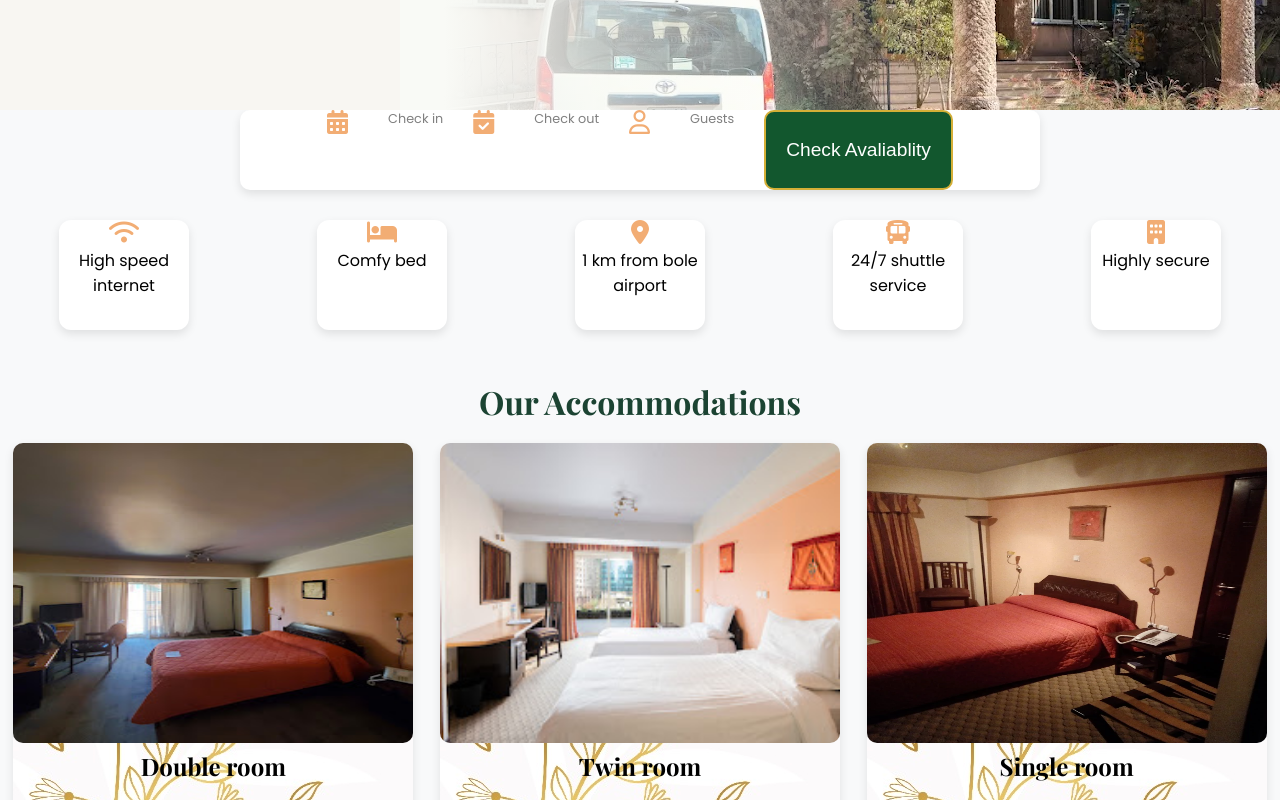
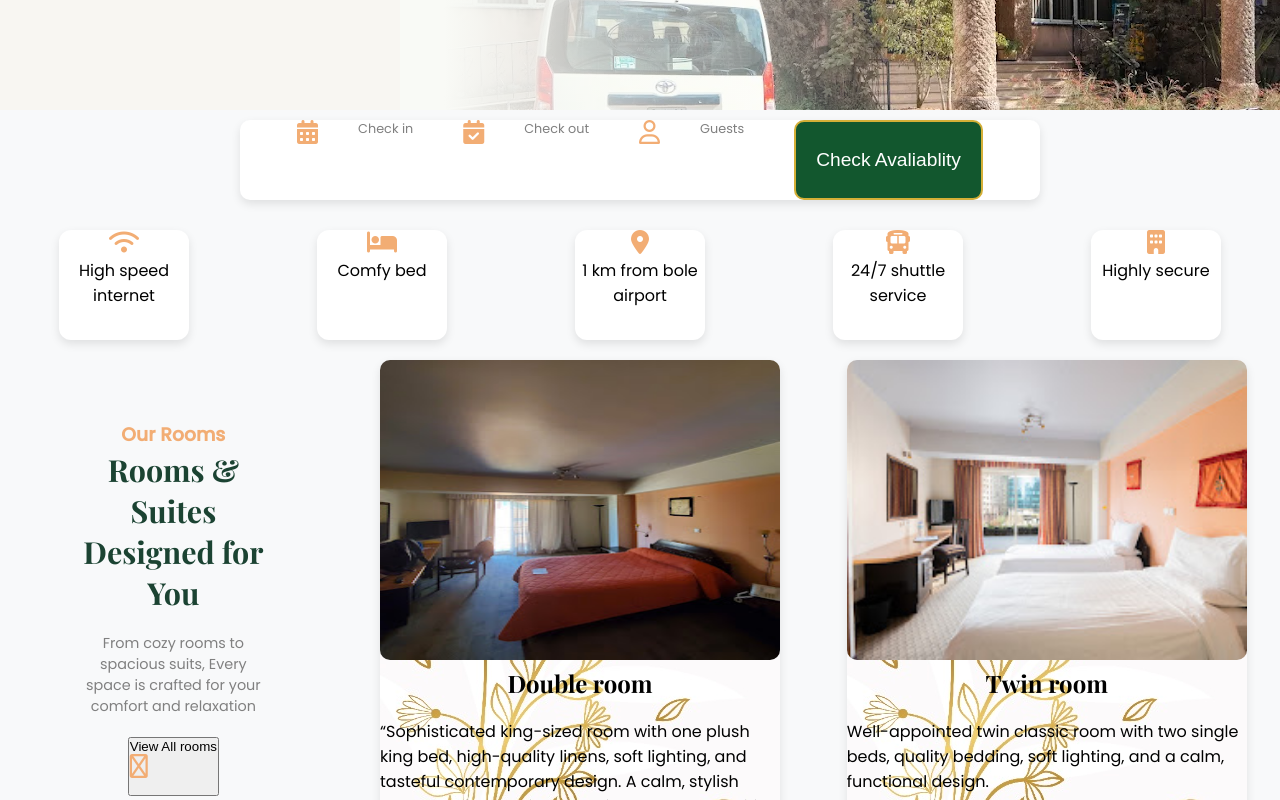
Before and after one commit to Paulos-g/Garden-Inn-project, a React (Vite) app: page / in a window 1280 px wide. Shown: the part 760-1560 px from the top of the page. Built offline with nearby package versions, Linux system fonts and the light colour scheme.

Commit message:
Enhanced room section

```diff
--- a/src/Home.jsx
+++ b/src/Home.jsx
@@ -22,7 +22,7 @@ function Home() {
       <Nav />
       <section className="hero">
         <div className="hero-text">
-          <h3 className="">Welcome to Garden Inn</h3>
+          <h3>Welcome to Garden Inn</h3>
           <h1>
             Comfort Stay <br />
             in the Heart of Nature
@@ -52,8 +52,20 @@ function Home() {
         <Service icon="fa-solid fa-bus" title="24/7 shuttle service" />
         <Service icon="fa-solid fa-building shield" title="Highly secure" />
       </div>
-
-      <Header text="Our Accommodations" />
+      <div className="room-container">
+        <div className="room-text">
+          <h3>Our Rooms</h3>
+          <h2>
+            Rooms & Suites <br /> Designed for You
+          </h2>
+          <p>
+            From cozy rooms to spacious suits, Every space is crafted for your
+            comfort and relaxation
+          </p>
+          <button className="viewBtn">
+            View All rooms <Icon icon="fa-regular fa-arrow-right" />
+          </button>
+        </div>
         <div className="card">
           <Card
             ImgUrl={doubleRoom}
@@ -80,6 +92,8 @@ function Home() {
          high-speed WiFi, and a private bathroom for a relaxing stay"
           />
         </div>
+      </div>
+
       <Header text="Our Services" />
       <div className="card">
         <Card
@@ -98,7 +112,6 @@ function Home() {
       and companinon, Try our famous chicken roast with rice"
         />
       </div>
-      <div className="check"></div>
     </>
   );
 }
--- a/src/components/card.jsx
+++ b/src/components/card.jsx
@@ -8,7 +8,6 @@ function Card(props) {
       <div className="card-text">
         <h2>{props.heading}</h2>
         <p>{props.text}</p>
-        <Button text="Learn more" className="cardBtn" />
       </div>
     </div>
   );
--- a/src/main.css
+++ b/src/main.css
@@ -140,7 +140,7 @@ body {
 }
 .check-container {
   display: flex;
-  gap: 30px;
+  gap: 50px;
   background-color: var(--box-color);
   width: 800px;
   height: 80px;
@@ -148,6 +148,8 @@ body {
   justify-content: center;
   border-radius: 10px;
   box-shadow: 0 4px 10px rgba(0, 0, 0, 0.1);
+  margin-top: 10px;
+  z-index: 1;
 }
 .Icon-container {
   display: flex;
@@ -161,3 +163,25 @@ body {
   font-size: 0.8rem;
   color: gray;
 }
+.room-text h3 {
+  color: var(--accent);
+}
+.room-text {
+  text-align: center;
+  width: 400px;
+  padding: 80px;
+}
+.room-text h2 {
+  font-family: "Playfair Display", serif;
+  color: var(--text-dark);
+  font-size: 1.9rem;
+}
+.room-text p {
+  color: gray;
+  font-size: 0.9rem;
+  margin-top: 20px;
+  margin-bottom: 20px;
+}
+.room-container {
+  display: flex;
+}
```
Lines whose indentation alone changed are shown as unchanged.
